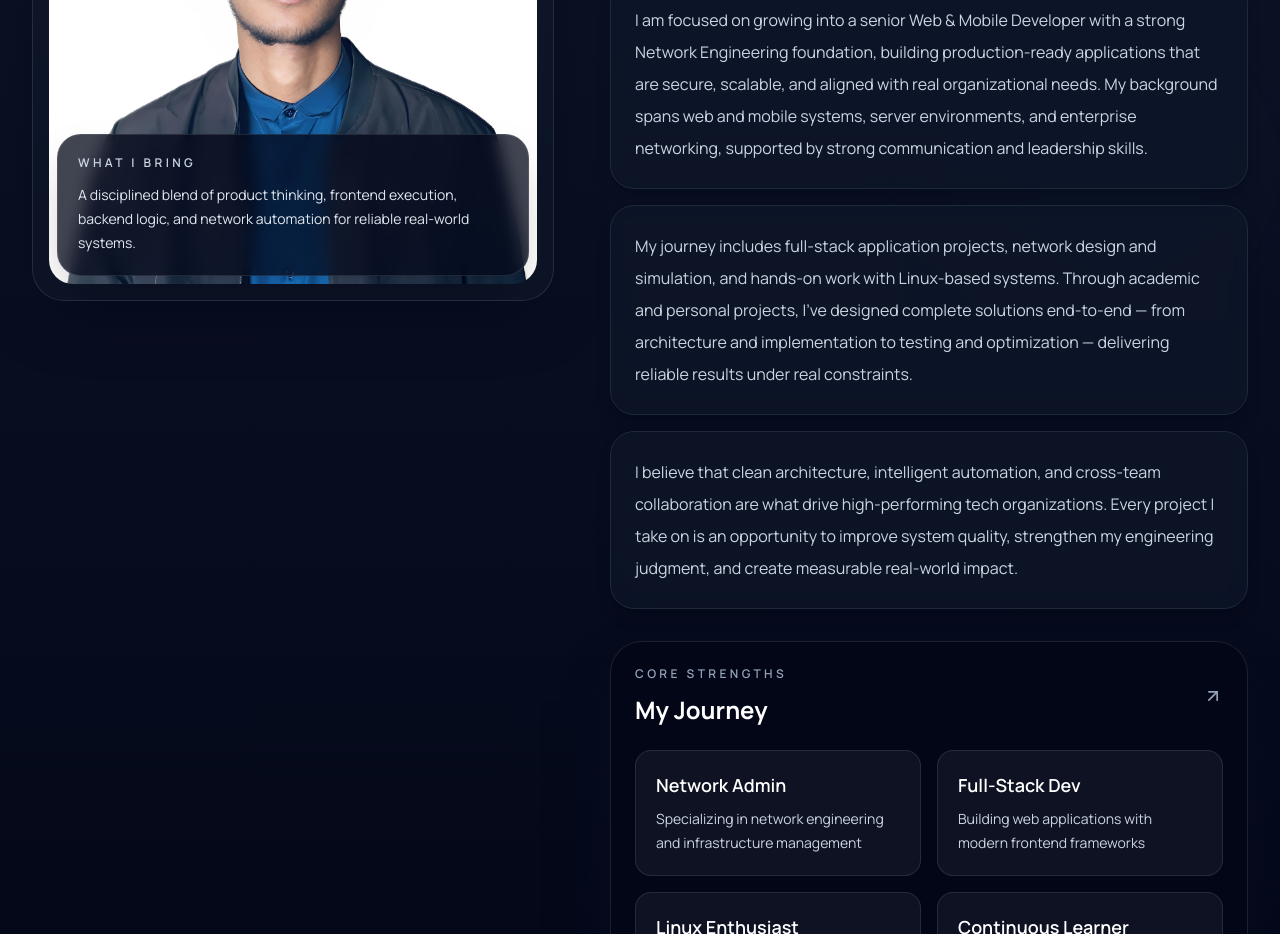
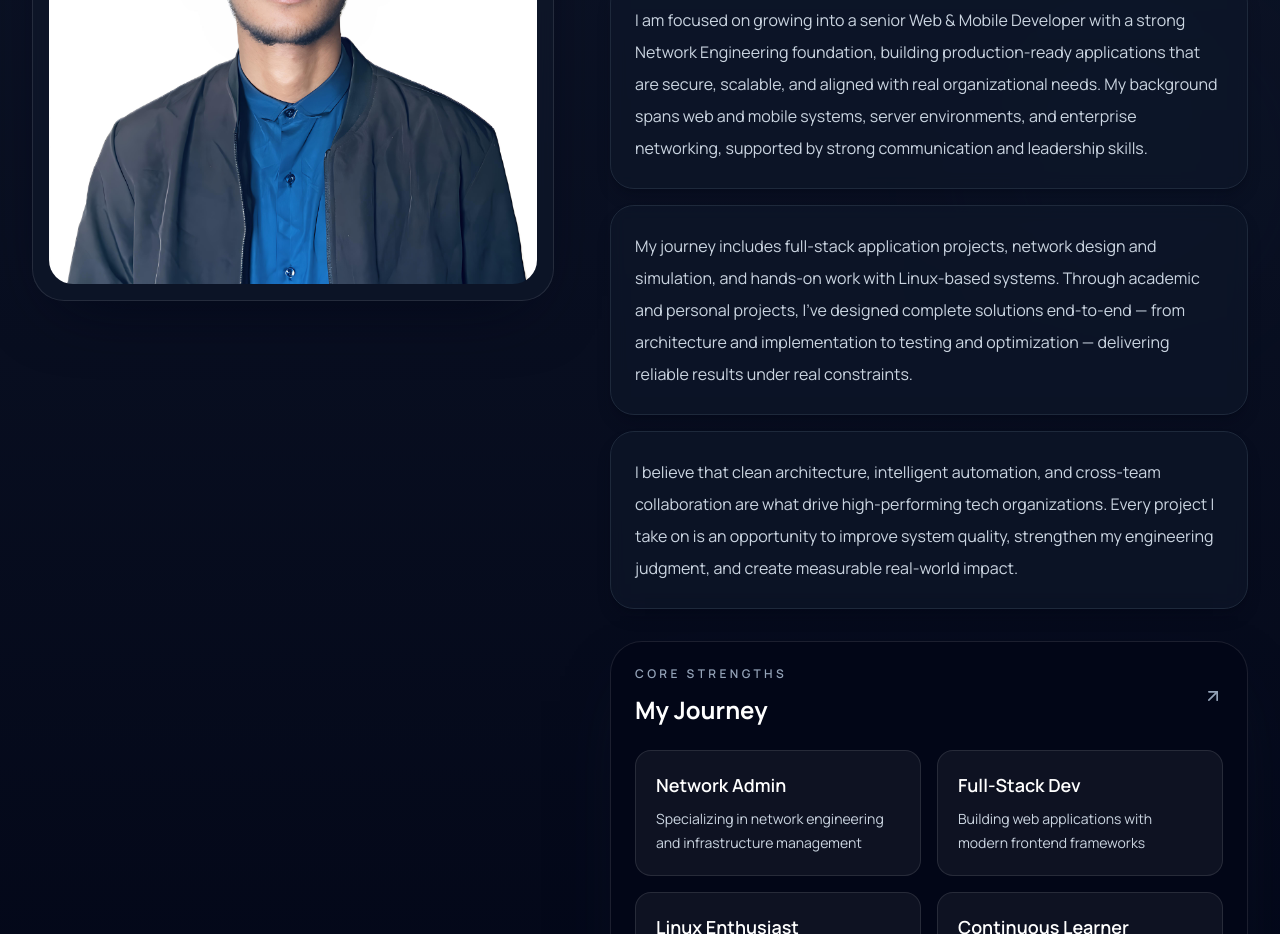
Before and after one commit to AbdellahiAhmed/MyPortfolio, a React (Vite) app: page / in a window 1280 px wide. Shown: the part 1680-2614 px from the top of the page. Built offline with nearby package versions, Linux system fonts and the light colour scheme.

Commit message:
Remove about image overlay copy

```diff
--- a/src/components/AboutSection.tsx
+++ b/src/components/AboutSection.tsx
@@ -72,15 +72,6 @@ const AboutSection = () => {
                 alt="Abdellahi Ahmed"
                 className="h-full w-full rounded-[1.5rem] object-cover"
               />
-
-              <div className="absolute inset-x-6 bottom-6 rounded-[1.5rem] border border-white/60 bg-slate-950/85 p-5 text-white shadow-2xl backdrop-blur dark:border-white/10 dark:bg-slate-950/75">
-                <p className="text-xs font-semibold uppercase tracking-[0.28em] text-slate-300">
-                  {t('hero.panelTitle')}
-                </p>
-                <p className="mt-3 text-sm leading-6 text-slate-200">
-                  {t('hero.panelText')}
-                </p>
-              </div>
             </div>
           </div>
 
```
